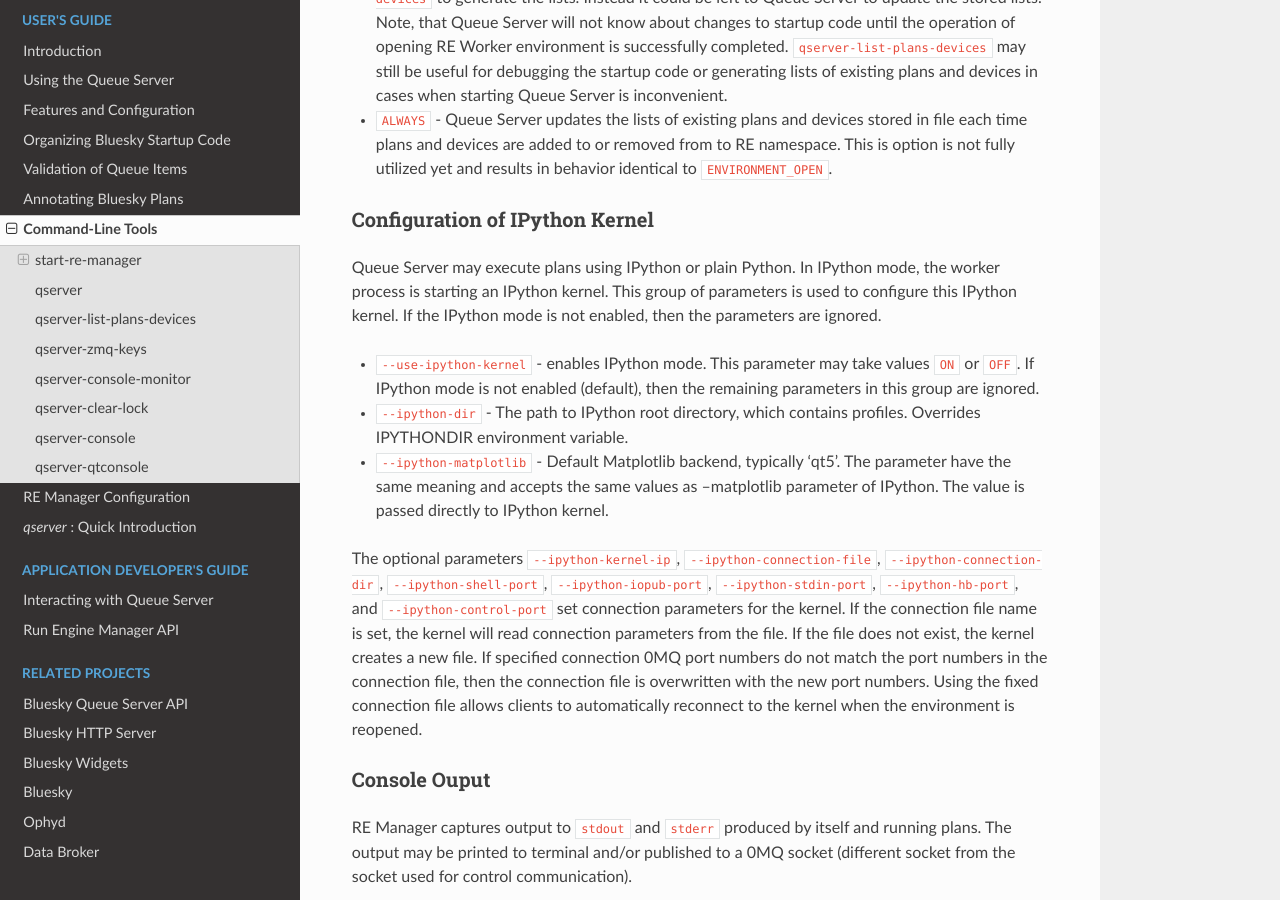
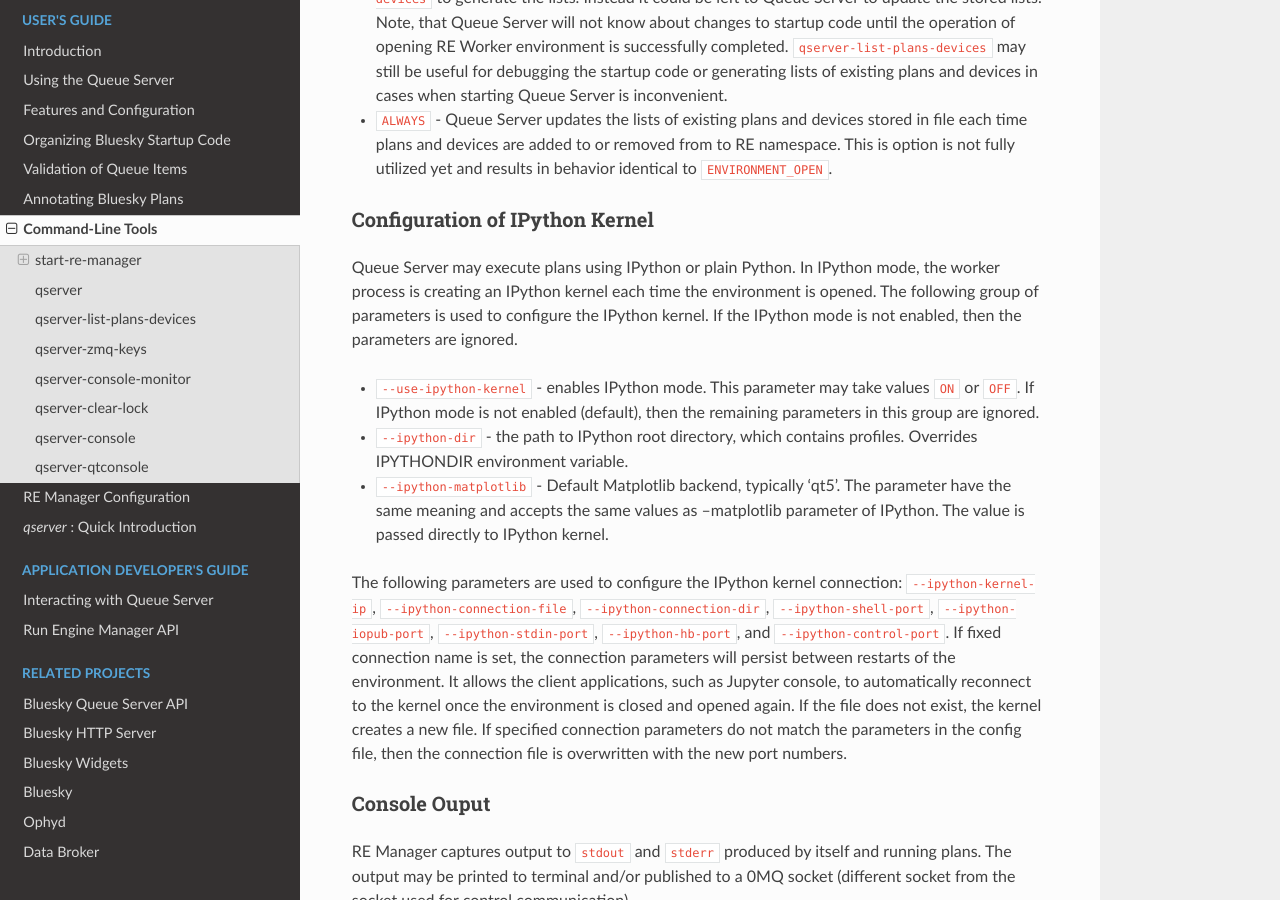
Before and after one commit to bluesky/bluesky-queueserver, a Sphinx documentation site: the page built from docs/source/cli_tools.rst, in a window 1280 px wide and 900 px high, scrolled down 2699 px. Built offline with Sphinx 7.4.7 and the Read the Docs theme 3.1.0, drawn with Linux system fonts in a browser that asks for light colours.

```diff
--- a/docs/source/cli_tools.rst
+++ b/docs/source/cli_tools.rst
@@ -154,27 +154,28 @@ Configuration of IPython Kernel
 +++++++++++++++++++++++++++++++
 
 Queue Server may execute plans using IPython or plain Python. In IPython mode, the worker
-process is starting an IPython kernel. This group of parameters is used to configure
-this IPython kernel. If the IPython mode is not enabled, then the parameters are ignored.
-
+process is creating an IPython kernel each time the environment is opened. The following
+group of parameters is used to configure the IPython kernel. If the IPython mode is not enabled,
+then the parameters are ignored.
 
 - ``--use-ipython-kernel`` - enables IPython mode. This parameter may take values ``ON``
   or ``OFF``. If IPython mode is not enabled (default), then the remaining parameters
   in this group are ignored.
-- ``--ipython-dir`` - The path to IPython root directory, which contains profiles. Overrides
+- ``--ipython-dir`` - the path to IPython root directory, which contains profiles. Overrides
   IPYTHONDIR environment variable.
 - ``--ipython-matplotlib`` - Default Matplotlib backend, typically 'qt5'. The parameter have the
   same meaning and accepts the same values as --matplotlib parameter of IPython.
   The value is passed directly to IPython kernel.
 
-The optional parameters ``--ipython-kernel-ip``, ``--ipython-connection-file``,
+The following parameters are used to configure the IPython kernel connection:
+``--ipython-kernel-ip``, ``--ipython-connection-file``,
 ``--ipython-connection-dir``, ``--ipython-shell-port``, ``--ipython-iopub-port``,
-``--ipython-stdin-port``, ``--ipython-hb-port``, and ``--ipython-control-port`` set
-connection parameters for the kernel. If the connection file name is set, the kernel will
-read connection parameters from the file. If the file does not exist, the kernel creates a new file.
-If specified connection 0MQ port numbers do not match the port numbers in the connection file, then
-the connection file is overwritten with the new port numbers. Using the fixed connection file
-allows clients to automatically reconnect to the kernel when the environment is reopened.
+``--ipython-stdin-port``, ``--ipython-hb-port``, and ``--ipython-control-port``.
+If fixed connection name is set, the connection parameters will persist between restarts of
+the environment. It allows the client applications, such as Jupyter console, to automatically
+reconnect to the kernel once the environment is closed and opened again. If the file does not exist,
+the kernel creates a new file. If specified connection parameters do not match the parameters in
+the config file, then the connection file is overwritten with the new port numbers.
 
 .. _start_re_manager_console_output:
 
```
Also changed, not shown: docs/source/manager_config.rst (+25 -0 lines).
